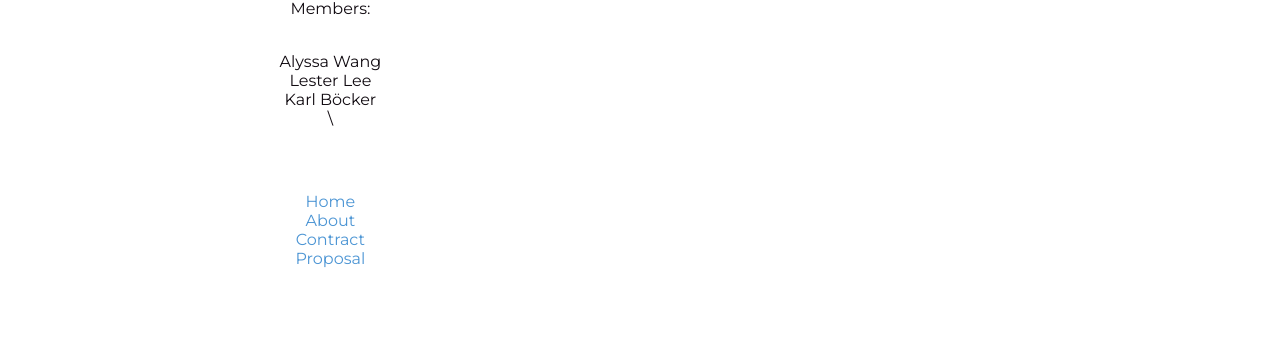
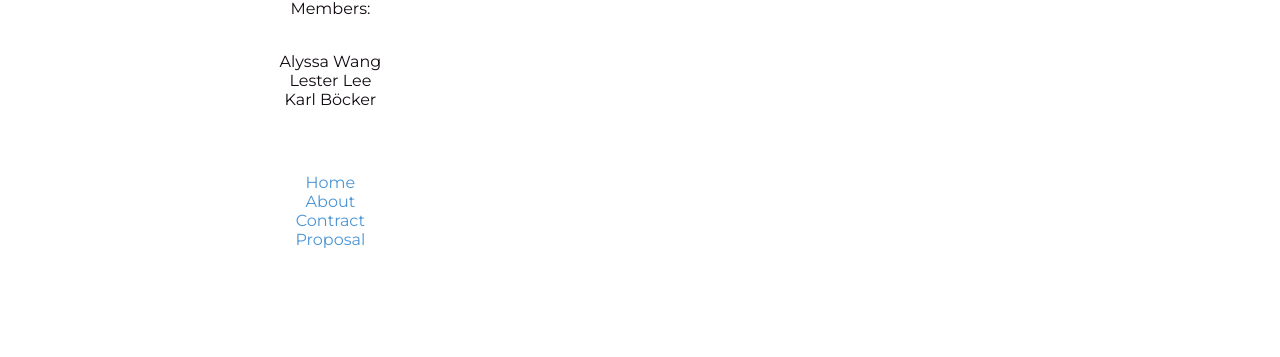
Before and after one commit to lester-lee/curious-places, a Jekyll site: the page built from index.html, in a window 1280 px wide. Shown: the part 365-722 px from the top of the page. Built offline with Jekyll 4.4.1, drawn with Linux system fonts in a browser that asks for light colours.

Commit message:
lorem ipsum

```diff
--- a/_layouts/default.html
+++ b/_layouts/default.html
@@ -22,7 +22,7 @@
       <ul>
         <li>Alyssa Wang</li>
         <li>Lester Lee</li>
-        <li>Karl Böcker</li>\
+        <li>Karl Böcker</li>
       </ul>
     </p>
     <ul>
```
